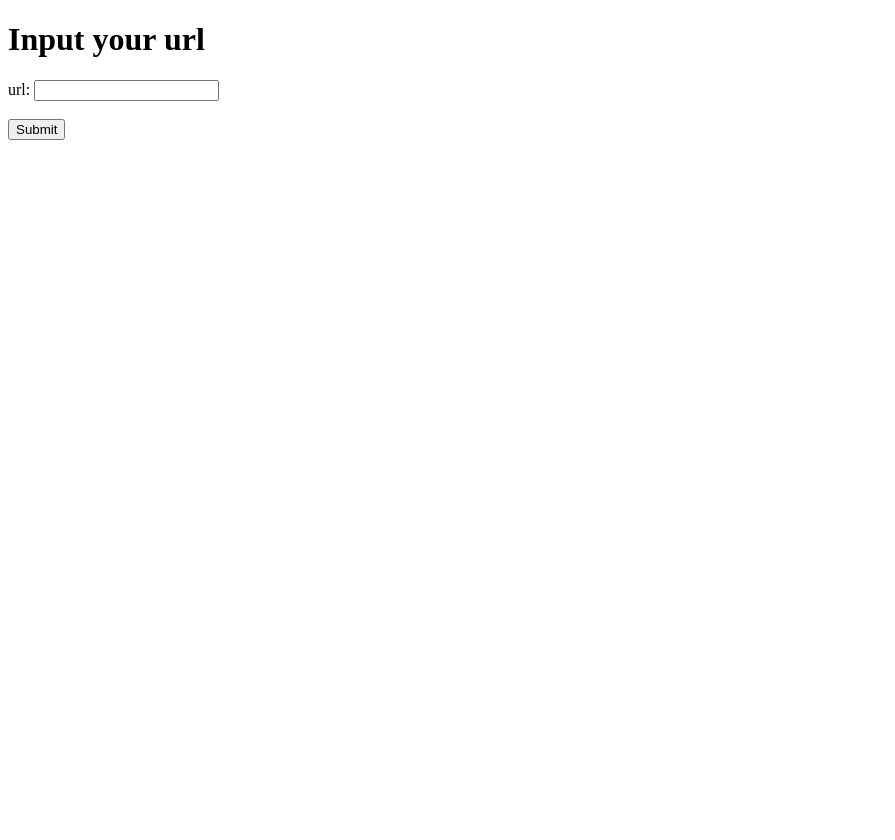
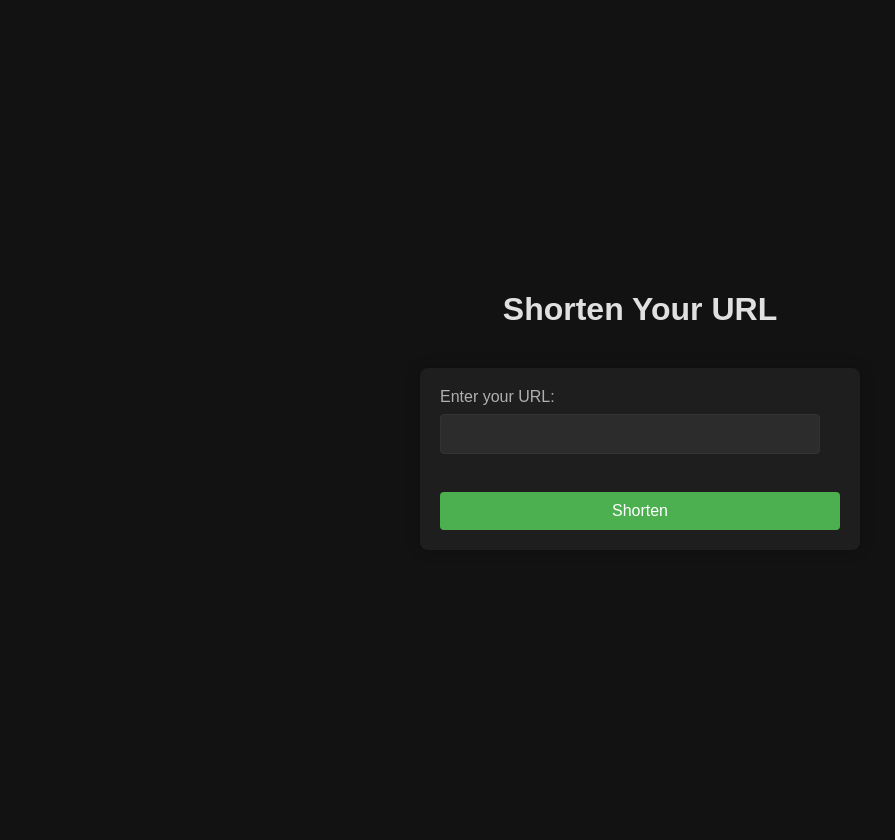
Before and after one commit to Cher-Cash/short_url, a Flask app: page / in a window 1280 px wide. Shown: the whole page, without its empty margins (0-895 px from the left). Before the commit the page ends 140 px from the top, so only its background shows below. Run offline with Flask 3, Linux system fonts and the light colour scheme.

Commit message:
add styles

```diff
--- a/templates/index.html
+++ b/templates/index.html
@@ -3,17 +3,106 @@
 <head>
     <meta charset="UTF-8">
     <meta name="viewport" content="width=device-width, initial-scale=1.0">
-    <title>Shorting url</title>
+    <title>URL Shortener</title>
+    <style>
+        body {
+            font-family: Arial, sans-serif;
+            background-color: #121212;
+            margin: 0;
+            padding: 20px;
+            display: flex;
+            flex-direction: column;
+            align-items: center;
+            justify-content: center;
+            min-height: 100vh;
+            color: #e0e0e0;
+        }
+
+        h1 {
+            color: #e0e0e0;
+            font-size: 2em;
+            margin-bottom: 20px;
+        }
+
+        form {
+            background-color: #1e1e1e;
+            padding: 20px;
+            border-radius: 8px;
+            box-shadow: 0 0 15px rgba(0, 0, 0, 0.2);
+            max-width: 400px;
+            width: 100%;
+            margin: 20px 0;
+        }
+
+        label {
+            display: block;
+            font-size: 1em;
+            margin-bottom: 8px;
+            color: #b0b0b0;
+        }
+
+        input[type="text"] {
+            width: calc(100% - 20px);
+            padding: 10px;
+            font-size: 1em;
+            border: 1px solid #333;
+            border-radius: 4px;
+            background-color: #2c2c2c;
+            color: #e0e0e0;
+            margin-bottom: 20px;
+            box-sizing: border-box;
+        }
+
+        input[type="submit"] {
+            background-color: #4CAF50;
+            color: white;
+            padding: 10px 20px;
+            border: none;
+            border-radius: 4px;
+            cursor: pointer;
+            font-size: 1em;
+            transition: background-color 0.3s;
+            width: 100%;
+        }
+
+        input[type="submit"]:hover {
+            background-color: #45a049;
+        }
+
+        a {
+            color: #4CAF50;
+            text-decoration: none;
+            font-weight: bold;
+            word-wrap: break-word;
+        }
+
+        a:hover {
+            text-decoration: underline;
+        }
+
+        .shortened-url {
+            margin-top: 30px;
+            background-color: #1e1e1e;
+            padding: 15px;
+            border-radius: 8px;
+            box-shadow: 0 0 15px rgba(0, 0, 0, 0.2);
+            max-width: 400px;
+            width: 100%;
+            text-align: center;
+        }
+    </style>
 </head>
 <body>
-    <h1>Input your url</h1>
+    <h1>Shorten Your URL</h1>
     <form action="/" method="get">
-        <label for="url">url:</label>
+        <label for="url">Enter your URL:</label>
         <input type="text" id="url" name="url" required><br><br>
-        <input type="submit" value="Submit">
+        <input type="submit" value="Shorten">
     </form>
-{% if generated_link %}
-    <h1><a href="http://127.0.0.1:5000/{{generated_link}}">http://127.0.0.1:5000/{{generated_link}}</a></h1>
-{% endif %}
+    {% if generated_link %}
+        <div class="shortened-url">
+            <h1><a href="http://127.0.0.1:5000/{{generated_link}}">http://127.0.0.1:5000/{{generated_link}}</a></h1>
+        </div>
+    {% endif %}
 </body>
 </html>
```
